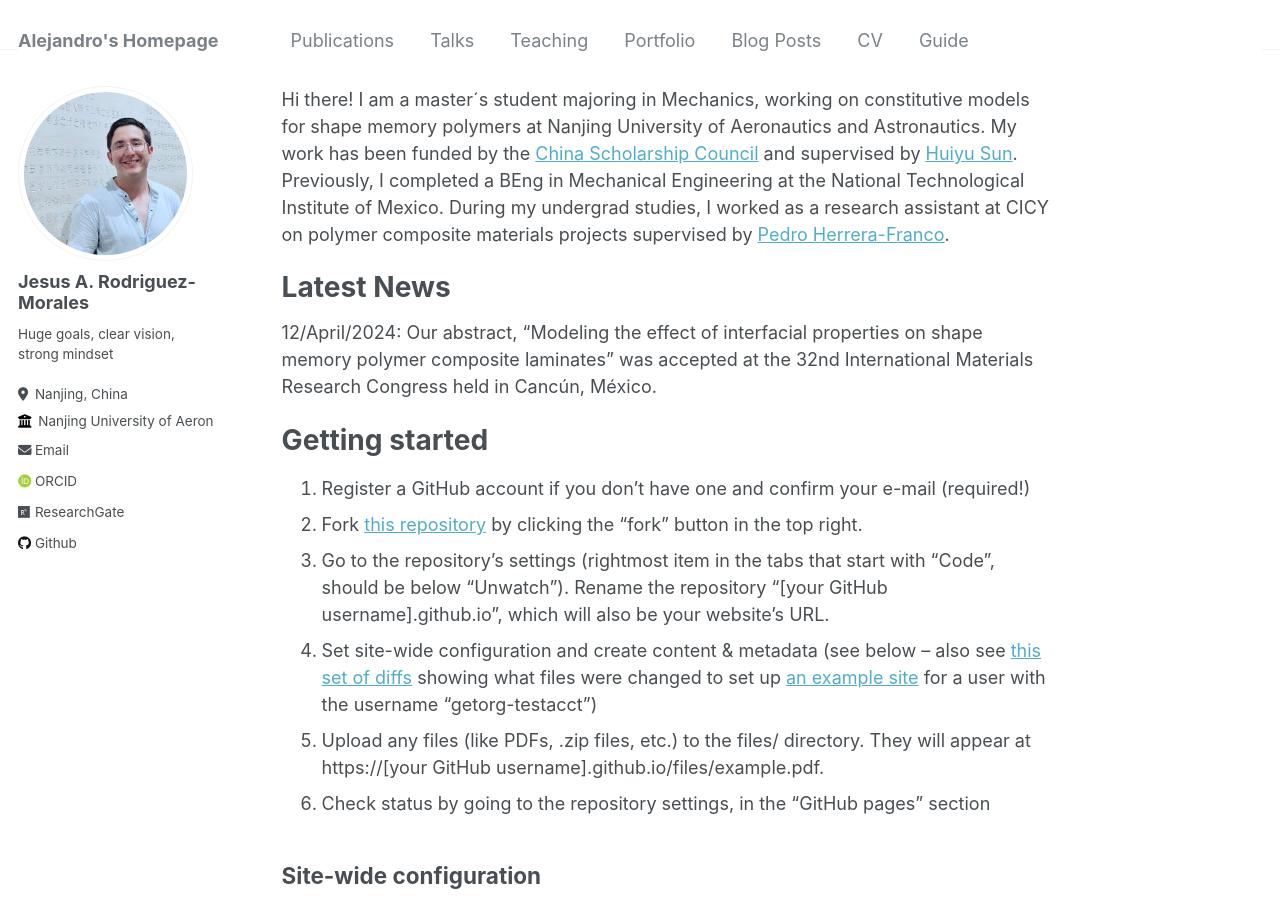
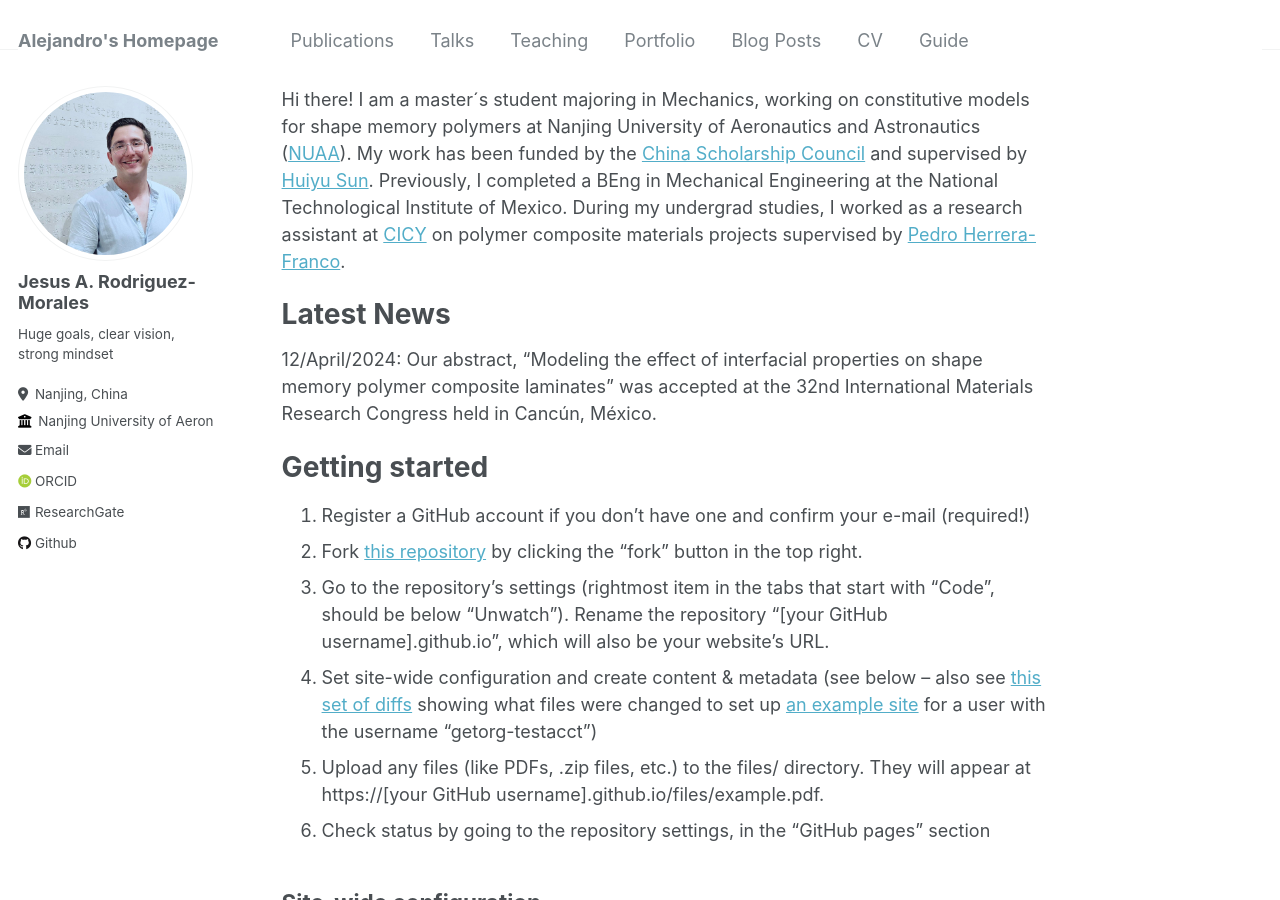
Before and after one commit to alex-rodriguez-m/alex-rodriguez-m.github.io, a Jekyll site: the page built from _pages/about.md, in a window 1280 px wide and 900 px high. Built offline with Jekyll 4.4.1, drawn with Linux system fonts in a browser that asks for light colours; some web fonts are replaced.

Commit message:
Update about.md

```diff
--- a/_pages/about.md
+++ b/_pages/about.md
@@ -7,7 +7,7 @@ redirect_from:
   - /about.html
 ---
 
-Hi there! I am a master´s student majoring in Mechanics, working on constitutive models for shape memory polymers at Nanjing University of Aeronautics and Astronautics. My work has been funded by the  [China Scholarship Council](https://www.campuschina.org/index.html) and supervised by [Huiyu Sun](http://faculty.nuaa.edu.cn/shy/en/index/18666/list/index.htm). Previously, I completed a BEng in Mechanical Engineering at the National Technological Institute of Mexico. During my undergrad studies, I worked as a research assistant at CICY on polymer composite materials projects supervised by [Pedro Herrera-Franco](https://www.cicy.mx/english/materials-unit/resercher/pedro-jesus-herrera-franco).
+Hi there! I am a master´s student majoring in Mechanics, working on constitutive models for shape memory polymers at Nanjing University of Aeronautics and Astronautics ([NUAA](http://nuaa.edu.cn/)). My work has been funded by the  [China Scholarship Council](https://www.campuschina.org/index.html) and supervised by [Huiyu Sun](http://faculty.nuaa.edu.cn/shy/en/index/18666/list/index.htm). Previously, I completed a BEng in Mechanical Engineering at the National Technological Institute of Mexico. During my undergrad studies, I worked as a research assistant at [CICY](https://www.cicy.mx/english) on polymer composite materials projects supervised by [Pedro Herrera-Franco](https://www.cicy.mx/english/materials-unit/resercher/pedro-jesus-herrera-franco).
 
 
 Latest News
```
